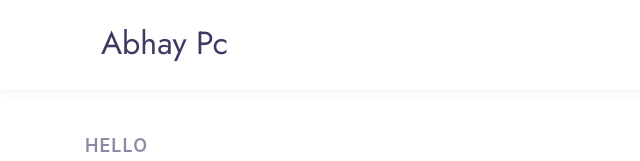
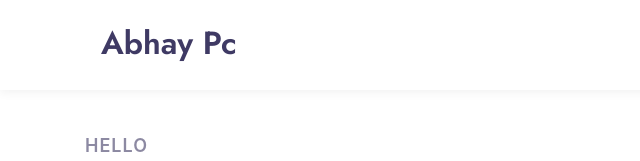
Before and after one commit to Abhaypc112/Abhay-s-Static-website, a plain HTML site: page index.html in a window 1280 px wide. Shown: the top 161 px of the page, 0-640 px from the left. Drawn offline with nearby package versions, Linux system fonts and the light colour scheme.

Commit message:
Update index.html

```diff
--- a/index.html
+++ b/index.html
@@ -24,7 +24,7 @@
   <div class="container">
       <nav class="navbar navbar-expand-lg stroke">
           <a class="navbar-brand" href="index.html">
-               <h2 class="pt-3"> Abhay pc </h2>
+            <h2 class="pt-3"><b> Abhay pc </b> </h2>
           </a>
           <!-- if logo is image enable this
       <a class="navbar-brand" href="#index.html">
```
